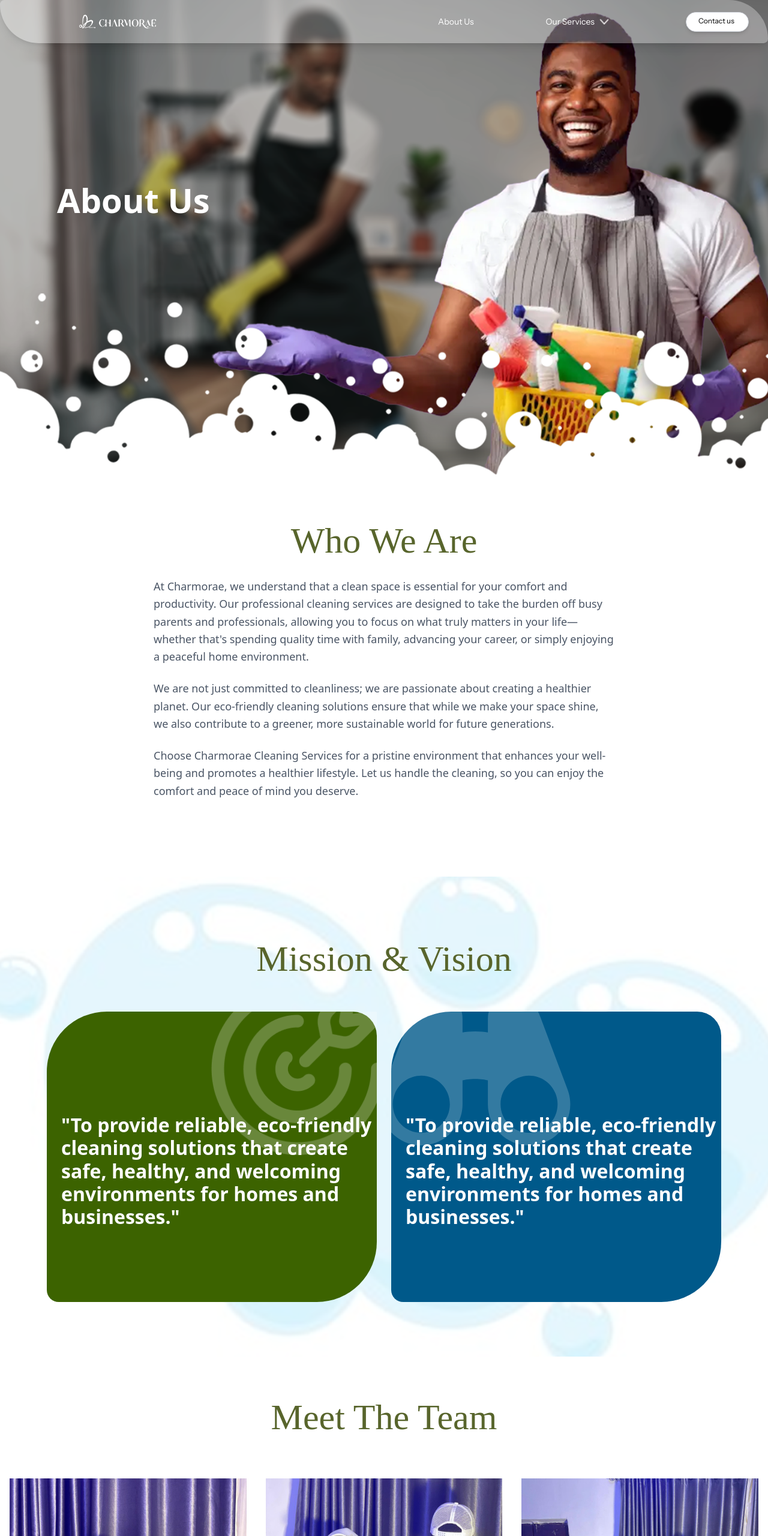
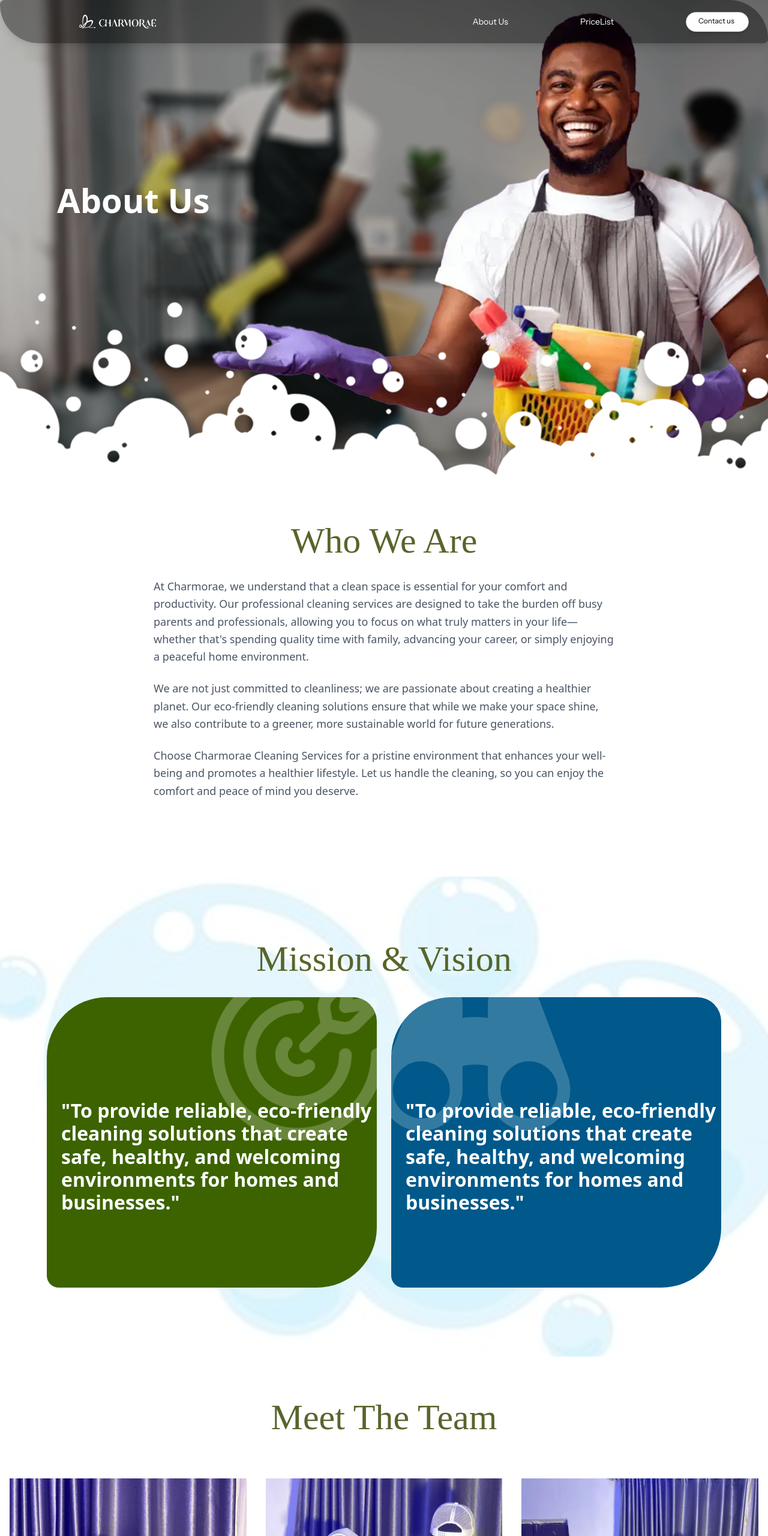
Before and after one commit to Shorla/chamorae-ventures, a plain HTML site: page project/about.html in a window 1280 px wide. Shown: the top 2560 px of the page at 60% size. Drawn offline with nearby package versions, Linux system fonts and the light colour scheme; a web font is replaced by a local one.

Commit message:
about us fixed

```diff
--- a/project/about.html
+++ b/project/about.html
@@ -19,9 +19,7 @@
     <section>
       <div class="hero-page">
         <div class="hero-heading bg-[url('assets/img/about.png')] h-screen bg-no-repeat bg-cover bg-center w-full min-h-screen relative before:absolute">
-          <div class="navbar bg-white/30 w-full max-w-[100%] py-3 md:py-4 px-4 md:px-8 flex items-center justify-between
-            rounded-bl-0 md:rounded-bl-[88px] rounded-tr-0 md:rounded-tr-[88px]
-            rounded-tl-0 md:rounded-tl-[10px] rounded-br-0 md:rounded-br-[10px] shadow-lg">
+          <div class="navbar bg-black/40 w-full max-w-[100%] py-3 md:py-4 px-4 md:px-8 flex items-center justify-between rounded-bl-0 md:rounded-bl-[88px] rounded-tr-0 md:rounded-tr-[88px] rounded-tl-0 md:rounded-tl-[10px] rounded-br-0 md:rounded-br-[10px] shadow-lg">
           <div class="navbar-container max-w-[1300px] w-full">
           <div class="navbar-content flex items-center justify-between gap-4">
             <div class="navbar-brand  px-4 md:px-25">
@@ -34,8 +32,8 @@
                 <a href="about.html">About Us</a>
               </div>
               <div class="link group relative flex items-center space-x-1 md:space-x-2 text-white text-[12px] md:text-[14px] cursor-pointer" aria-haspopup="true" aria-expanded="false" style="font-family:'Instrument Sans', sans-serif;">
-                  <a href="services.html" class="hover:text-gray-200">Our Services</a>
-                  <div class="icon transition-transform duration-200 group-hover:rotate-180">
+                <a href="pricelist.html" class="hover:text-gray-200">PriceList</a>
+                <!--<div class="icon transition-transform duration-200 group-hover:rotate-180">
                   <img src="assets/img/dropdown.png" alt="dropdown icon" class="w-3 md:w-4">
                 </div>
                 <div class="absolute top-11 left-1/2 -translate-x-1/2 mt-2 w-60 bg-white/90 backdrop-blur-sm rounded-lg shadow-xl opacity-0 invisible group-hover:opacity-100 group-hover:visible transition-all duration-300 delay-100 origin-top">
@@ -45,7 +43,7 @@
                     <a href="post.html" class="block px-4 py-2 text-sm text-gray-700 hover:bg-gray-100/60">Post Construction Cleaning</a><hr>
                     <a href="#" class="block px-4 py-2 text-sm text-gray-700 hover:bg-gray-100/60">Specialised Cleaning</a>
                   </div>
-                  </div>
+                </div>-->
               </div>
               <div class="link bg-white text-black px-3 md:px-5 rounded-full border border-gray-300 shadow-md
                            w-[90px] md:w-[105px] h-[28px] md:h-[33px]">
@@ -66,8 +64,8 @@
                 <a href="about.html">About Us</a>
                 <div class="mobile-dropdown relative">
                   <div class="mobile-dropdown-header flex space-between gap-12 items-center cursor-pointer" data-dropdown-trigger>
-                      <span>Our Services</span>
-                      <img src="assets/img/arrow_drop_down.png" alt="dropdown" class="w-4 h-4 transition-transform">
+                    <a href="pricelist.html">PriceList</a>
+                    <!--<img src="assets/img/arrow_drop_down.png" alt="dropdown" class="w-4 h-4 transition-transform">
                   </div>
                   <div class="mobile-dropdown-content overflow-hidden transition-all duration-300 max-h-0 opacity-0 pl-4">
                     <div class="py-2 items-left">
@@ -75,7 +73,7 @@
                       <a href="commercial.html" class="block px-4 py-2 text-sm text-gray-700 hover:bg-gray-100/60">Commercial Cleaning</a>
                       <a href="post.html" class="block px-4 py-2 text-sm text-gray-700 hover:bg-gray-100/60">Post Construction Cleaning</a>
                       <a href="#" class="block px-4 py-2 text-sm text-gray-700 hover:bg-gray-100/60">Specialised Cleaning</a>
-                      </div>
+                    </div>-->
                   </div>
                 </div>
                 <button class="bg-white text-black px-5 rounded-full border border-gray-300 shadow-md h-[56px] text-lg w-full">Contact us</button>
@@ -128,15 +126,15 @@
                 Mission & Vision
               </p>
               <!-- Changed frame container -->
-              <div class="frame h-[484px] flex items-center justify-center">
-                <div class="flex gap-[24px] justify-center"> <!-- Added flex container -->
-                  <div class="card w-[550px] relative h-[484px] bg-lime-800 rounded-tl-[100px] rounded-tr-[40px] rounded-br-[100px] rounded-bl-[20px]">
+              <div class="frame md:h-[484px] md:flex items-center justify-center">
+                <div class="md:flex gap-[24px] justify-center">
+                  <div class="card md:w-[550px] relative h-[484px] bg-lime-800 rounded-tl-[100px] rounded-tr-[40px] rounded-br-[100px] rounded-bl-[20px] mb-12">
                     <img src="assets/img/mage_goals.png" alt="icon" class="pl-[250px]">
                     <p class="font-Inter text-white font-semibold text-[32px] leading-[38.4px] text-left pl-6 absolute inset-0 z-10 pt-[170px]">"To provide reliable, eco-friendly cleaning solutions that create safe, healthy, and welcoming environments for homes and businesses."</p>
                   </div>
-                  <div class="frame h-[484px] flex items-center justify-center">
-                   <div class="flex gap-[24px] justify-center">
-                    <div class="card w-[550px] relative h-[484px] bg-sky-800 rounded-tl-[100px] rounded-tr-[40px] rounded-br-[100px] rounded-bl-[20px]">
+                  <div class="frame md:h-[484px] md:flex items-center justify-center">
+                   <div class="md:flex gap-[24px] justify-center">
+                    <div class="card md:w-[550px] relative h-[484px] bg-sky-800 rounded-tl-[100px] rounded-tr-[40px] rounded-br-[100px] rounded-bl-[20px]">
                     <img src="assets/img/binoc.svg" alt="icon" class=" opacity-20">
                     <p class="font-Inter text-white font-semibold text-[32px] leading-[38.4px] pt-[170px] absolute inset-0 z-10 text-left pl-6">"To provide reliable, eco-friendly cleaning solutions that create safe, healthy, and welcoming environments for homes and businesses."</p>
                     </div>
```
Lines whose indentation alone changed are shown as unchanged.
